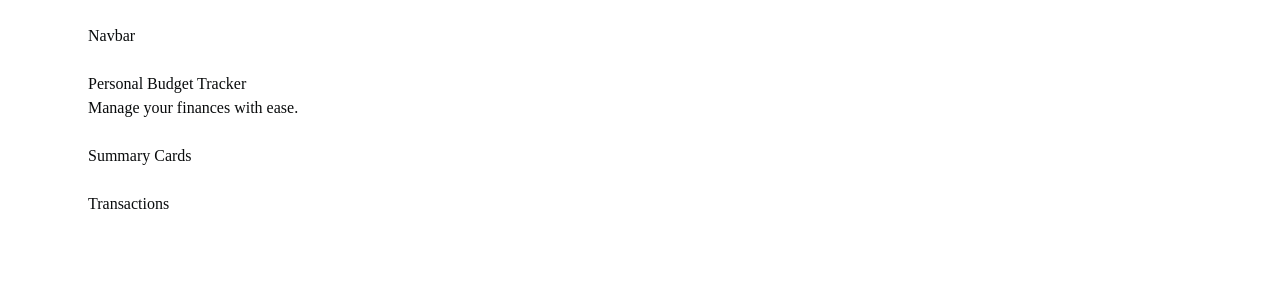
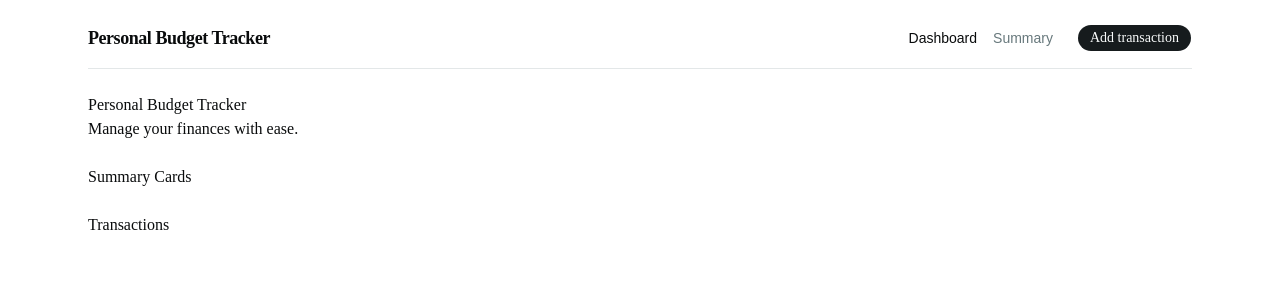
Before and after one commit to mrcv-dmg/midterm-project-webdvt, a React (Vite) app: page / in a window 1280 px wide. Shown: the top 300 px of the page. Built offline with nearby package versions, Linux system fonts and the light colour scheme.

Commit message:
added a UI for the Navbar

```diff
--- a/src/components/ui/navbar.jsx
+++ b/src/components/ui/navbar.jsx
@@ -1,7 +1,40 @@
-export default function Navbar(){
-    return(
-        <nav>
-            Navbar
-        </nav>
-    );
+import { NavLink } from "react-router-dom";
+import { buttonVariants } from "@/components/ui/button";
+
+const navLinks = [
+  { to: "/", label: "Dashboard", end: true },
+  { to: "/summary", label: "Summary", end: false },
+];
+
+export default function Navbar() {
+  return (
+    <nav className="flex flex-col gap-4 border-b border-border pb-4 sm:flex-row sm:items-center sm:justify-between">
+      <NavLink to="/" className="font-heading text-lg font-semibold tracking-tight">
+        Personal Budget Tracker
+      </NavLink>
+
+      <div className="flex items-center justify-between gap-4 sm:justify-end sm:gap-6">
+        <div className="flex items-center gap-4 font-sans text-sm">
+          {navLinks.map((link) => (
+            <NavLink
+              key={link.to}
+              to={link.to}
+              end={link.end}
+              className={({ isActive }) =>
+                isActive
+                  ? "font-medium text-foreground"
+                  : "text-muted-foreground transition-colors hover:text-foreground"
+              }
+            >
+              {link.label}
+            </NavLink>
+          ))}
+        </div>
+
+        <NavLink to="/addTransaction" className={buttonVariants({ size: "sm" })}>
+          Add transaction
+        </NavLink>
+      </div>
+    </nav>
+  );
 }
```
Also changed, not shown: src/App.jsx (+4 -8 lines).
